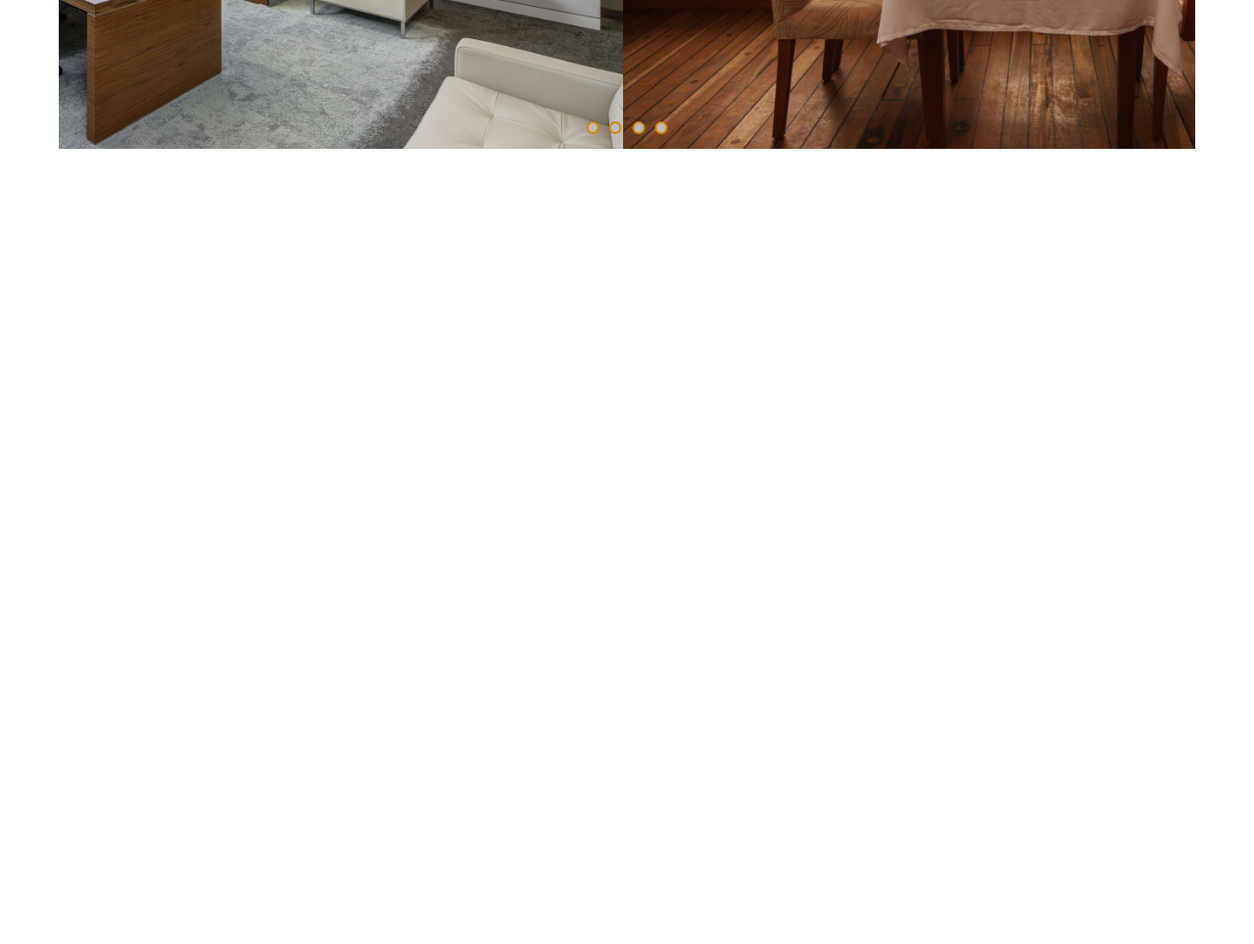
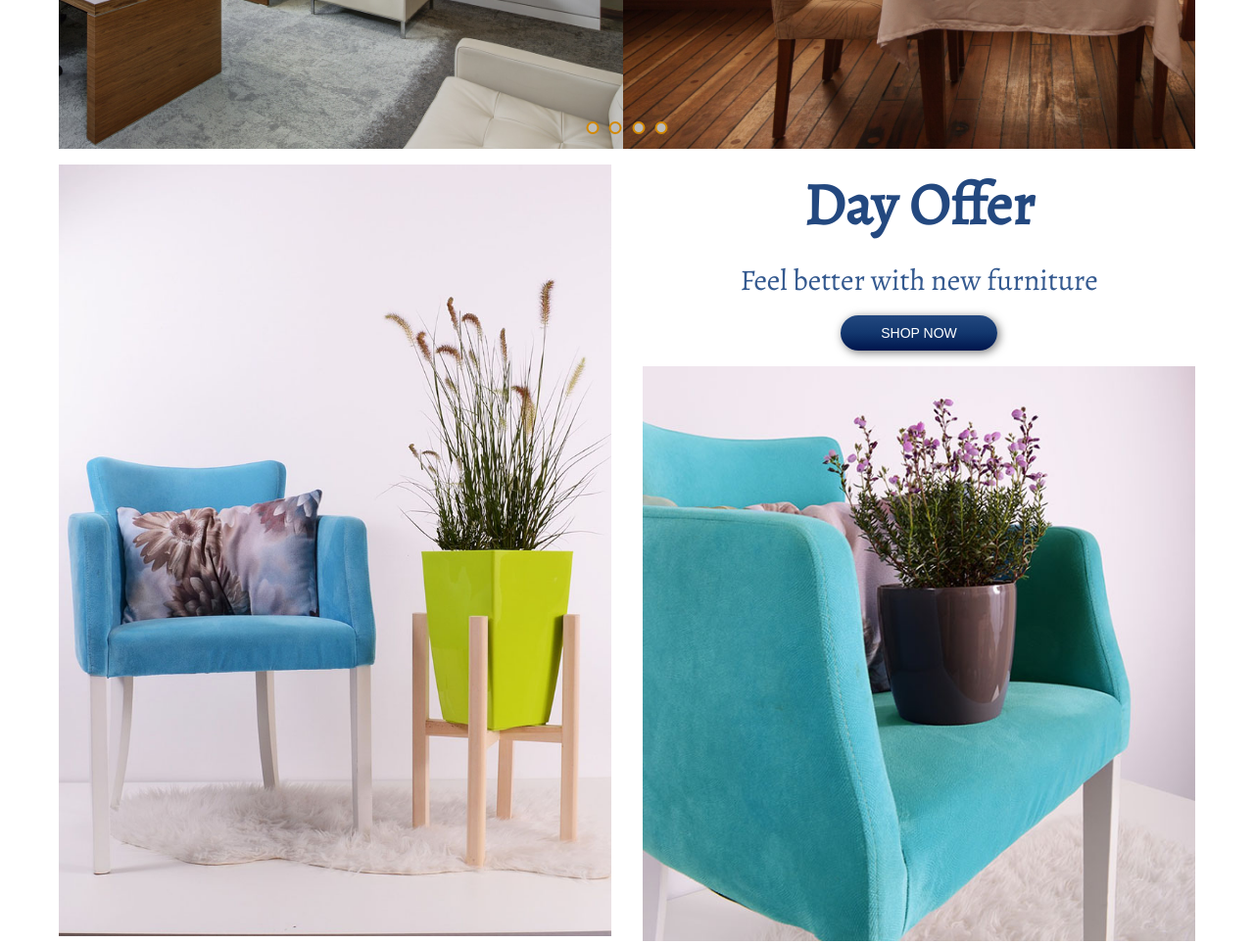
Before and after one commit to AustinCabs/css-bootcamp, a plain HTML site: page funiture-store/index.html in a window 1280 px wide. Shown: the part 556-1520 px from the top of the page at 98% size. Before the commit the page ends 800 px from the top, so only its background shows below. Drawn offline with nearby package versions, Linux system fonts and the light colour scheme.

Commit message:
day offer section

```diff
--- a/funiture-store/index.html
+++ b/funiture-store/index.html
@@ -164,6 +164,16 @@
         </section>
         <!-- end of banner -->
 
+        <!-- day offer -->
+        <section class="day-offer">
+            <img src="images/day-offer-img-one.jpg" class="day-offer-img-one">
+            <h1 class="day-offer-heading">Day Offer</h1>
+            <p class="day-offer-paragraph">Feel better with new furniture</p>
+            <button class="day-offer-btn">Shop Now</button>
+            <img src="images/day-offer-img-two.jpg" class="day-offer-img-two">
+        </section>
+        <!-- end of day offer -->
+
     </div>
 </body>
 </html>
--- a/funiture-store/style.css
+++ b/funiture-store/style.css
@@ -336,41 +336,106 @@ body {
     cursor: pointer;
     outline: none;
     position: absolute;
-    top:95%;
+    top: 95%;
     transform: translateX(-50%);
     z-index: 10;
+}
+
+.slide-btn:focus {
+    background-color: #12376e;
 }
 
 .slide-btn-1 {
     left: 47%;
 }
+
 .slide-btn-2 {
     left: 49%;
 }
+
 .slide-btn-3 {
     left: 51%;
 }
+
 .slide-btn-4 {
     left: 53%;
 }
 
-.slide-btn:focus {
-background-color: #00154c;
+.slide-btn-1:focus ~ .slideshow-wrapper {
+    animation: none;
+    left: 0;
 }
-.slide-btn-1:focus ~ .slideshow-wrapper  {
-animation: none;
-left: 0;
+
+.slide-btn-2:focus ~ .slideshow-wrapper {
+    animation: none;
+    left: -100%;
 }
-.slide-btn-2:focus ~ .slideshow-wrapper  {
-animation: none;
-left: -100;
+
+.slide-btn-3:focus ~ .slideshow-wrapper {
+    animation: none;
+    left: -200%;
 }
-.slide-btn-3:focus ~ .slideshow-wrapper  {
-animation: none;
-left: -200;
-}
-.slide-btn-4:focus ~ .slideshow-wrapper  {
-animation: none;
-left: -300;
+
+.slide-btn-4:focus ~ .slideshow-wrapper {
+    animation: none;
+    left: -300%;
 }
 /* end of banner */
+
+/* day offer */
+.day-offer {
+    grid-column: 2 / 10;
+    grid-row: 5 / 6;
+    display: grid;
+    grid-template-columns: repeat(4, 1fr);
+    grid-template-rows: repeat(4, min-content);
+    grid-gap: 1.6rem 3.2rem;
+    justify-items: center;
+}
+
+.day-offer-img-one {
+    grid-column: 1 / 3;
+    grid-row: 1 / -1;
+    width: 100%;
+}
+
+.day-offer-heading {
+    grid-column: 3 / -1;
+    grid-row: 1 / 2;
+    font-size: 6rem;
+    color: #23487f;
+}
+
+.day-offer-paragraph {
+    grid-column: 3 / -1;
+    grid-row: 2 / 3;
+    font-size: 3rem;
+    color: #34598f;
+}
+
+.day-offer-btn {
+    grid-column: 3 / -1;
+    grid-row: 3 / 4;
+    width: 16rem;
+    padding: 1rem;
+    font-size: 1.4rem;
+    color: #fff;
+    background: linear-gradient(to top, #00154c, #12376e, #23487f);
+    border: none;
+    border-radius: 5rem;
+    text-transform: uppercase;
+    outline: none;
+    box-shadow: .2rem .2rem 1rem #777;
+}
+
+.day-offer-btn:hover {
+    box-shadow: .2rem .2rem 2rem #777;
+}
+
+.day-offer-img-two {
+    grid-column: 3 / -1;
+    grid-row: 4 / -1;
+    width: 100%;
+    align-self: end;
+}
+/* end of day offer */
```
